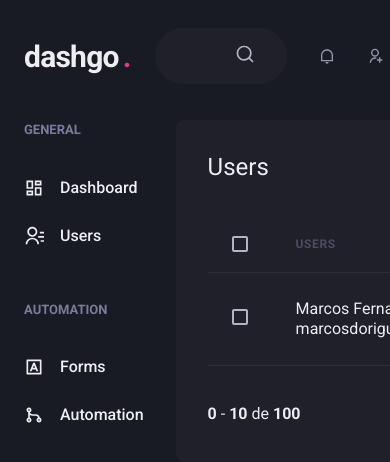
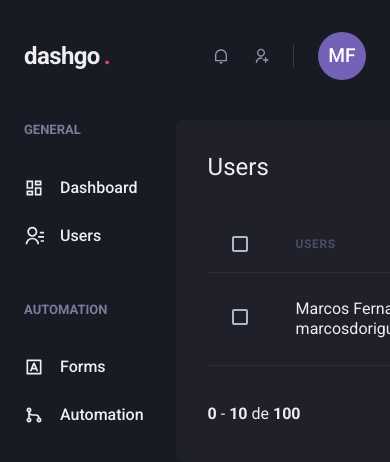
Before and after one commit to marcosdoriguetto/dashgo, a Next.js app: page /users in a window 390 px wide. Shown: the top 462 px of the page. Built offline with nearby package versions, Linux system fonts and the light colour scheme.

Commit message:
feat: add responsiveness in Header component

```diff
--- /dev/null
+++ b/src/components/Header/Header.interface.ts
@@ -0,0 +1,3 @@
+export interface ProfileProps {
+  showProfileData?: boolean;
+}
--- a/src/components/Header/Logo.tsx
+++ b/src/components/Header/Logo.tsx
@@ -2,7 +2,12 @@ import { Text } from "@chakra-ui/react";
 
 export function Logo() {
   return (
-    <Text fontSize="3xl" fontWeight="bold" letterSpacing="tight" w="64">
+    <Text
+      fontSize={["2xl", "3xl"]}
+      fontWeight="bold"
+      letterSpacing="tight"
+      w="64"
+    >
       dashgo
       <Text as="span" ml="1" color="pink.500">
         .
--- a/src/components/Header/NotificationsNav.tsx
+++ b/src/components/Header/NotificationsNav.tsx
@@ -5,13 +5,12 @@ import {
   RiUserAddLine as UserIcon,
 } from "react-icons/ri";
 
-
 export function NotificationsNav() {
   return (
     <HStack
-    spacing="8"
-    mx="8"
-    pr="8"
+      spacing={["6", "8"]}
+      mx={["6", "8"]}
+      pr={["6", "8"]}
       py="1"
       color="gray.300"
       borderRightWidth={1}
@@ -20,5 +19,5 @@ export function NotificationsNav() {
       <Icon as={NotificationIcon} />
       <Icon as={UserIcon} />
     </HStack>
-  )
+  );
 }
--- a/src/components/Header/Profile.tsx
+++ b/src/components/Header/Profile.tsx
@@ -1,16 +1,20 @@
 import { Avatar, Box, Flex, Text } from "@chakra-ui/react";
 
-export function Profile() {
+import { ProfileProps } from "./Header.interface";
+
+export function Profile({ showProfileData = true }: ProfileProps) {
   return (
     <Flex align="center">
+      {showProfileData && (
         <Box mr="4" textAlign="right">
           <Text>Marcos Fernandes</Text>
           <Text color="gray.300" fontSize="small">
             marcosdoriguetto@gmail.com
           </Text>
         </Box>
+      )}
 
       <Avatar size="md" name="Marcos Fernandes" />
     </Flex>
-  )
+  );
 }
--- a/src/components/Header/index.tsx
+++ b/src/components/Header/index.tsx
@@ -1,4 +1,4 @@
-import { Flex } from "@chakra-ui/react";
+import { Flex, useBreakpointValue } from "@chakra-ui/react";
 
 import { Logo } from "./Logo";
 import { NotificationsNav } from "./NotificationsNav";
@@ -6,6 +6,8 @@ import { Profile } from "./Profile";
 import { Search } from "./Search";
 
 export function Header() {
+  const isWideVersion = useBreakpointValue({ base: false, lg: true });
+
   return (
     <Flex
       as="header"
@@ -19,12 +21,12 @@ export function Header() {
     >
       <Logo />
 
-      <Search />
+      {isWideVersion && <Search />}
 
       <Flex align="center" ml="auto">
         <NotificationsNav />
 
-        <Profile />
+        <Profile showProfileData={isWideVersion} />
       </Flex>
     </Flex>
   );
```
Lines whose indentation alone changed are shown as unchanged.
